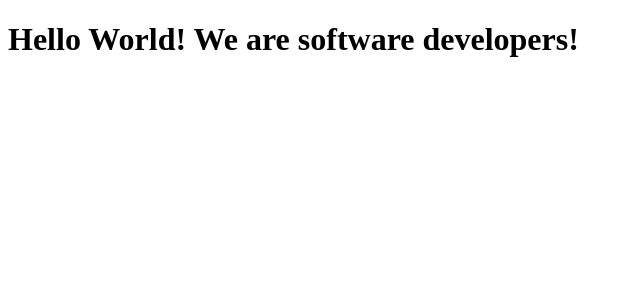
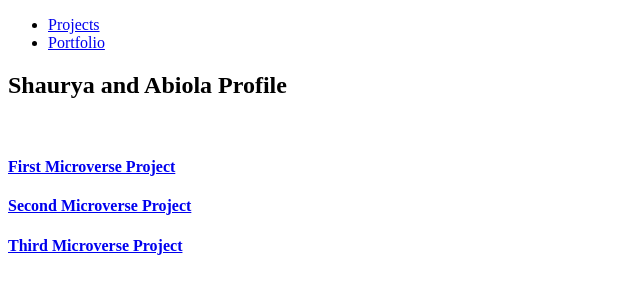
Before and after one commit to theshauryasingh/shaurya_abiola, a plain HTML site: page index.html in a window 1280 px wide. Shown: the whole page, without its empty margins (0-640 px from the left). Drawn offline with Linux system fonts and the light colour scheme.

Commit message:
Steps 1-6 by Doyinsola

```diff
--- a/index.html
+++ b/index.html
@@ -7,7 +7,21 @@
   </head>
 
   <body>
-    <h1>Hello World! We are software developers!</h1>
+    <nav id="navbar">
+      <ul>
+        <li><a href="id="projects>Projects</a></li>
+        <li><a href="id="projects>Portfolio</a></li>
+
+      </ul>
+    </nav>
+    <section id="welcome-section">
+      <h1>Shaurya and Abiola Profile</h1>
+    </section>
+    <section id="projects"> <br>
+    <h4 class="project-title"><a href="#" target="_blank">First Microverse Project</a></h4>
+    <h4 class="project-title"><a href="#" target="_blank">Second Microverse Project</a></h4>
+    <h4 class="project-title"><a href="#" target="_blank">Third Microverse Project</a></h4>
+    </section>
     <script src="https://cdn.freecodecamp.org/testable-projects-fcc/v1/bundle.js"></script>
 
     <!--
```
